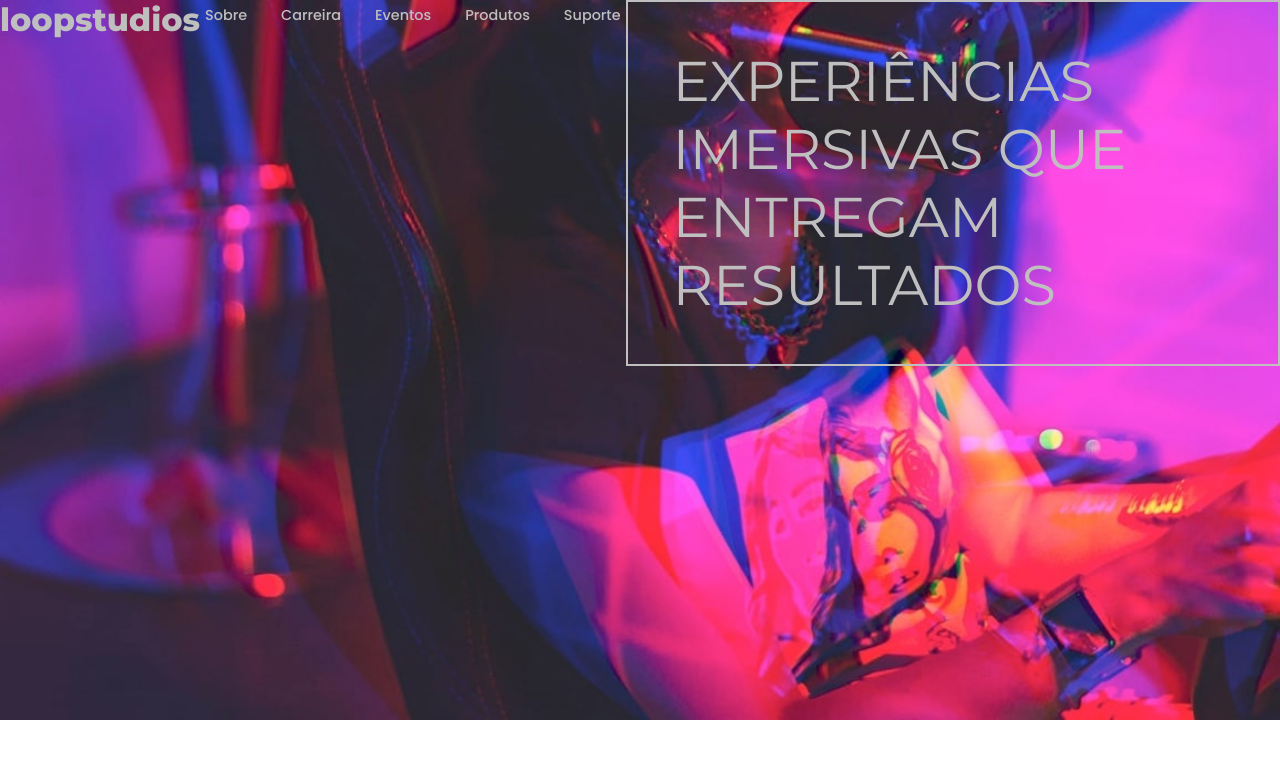
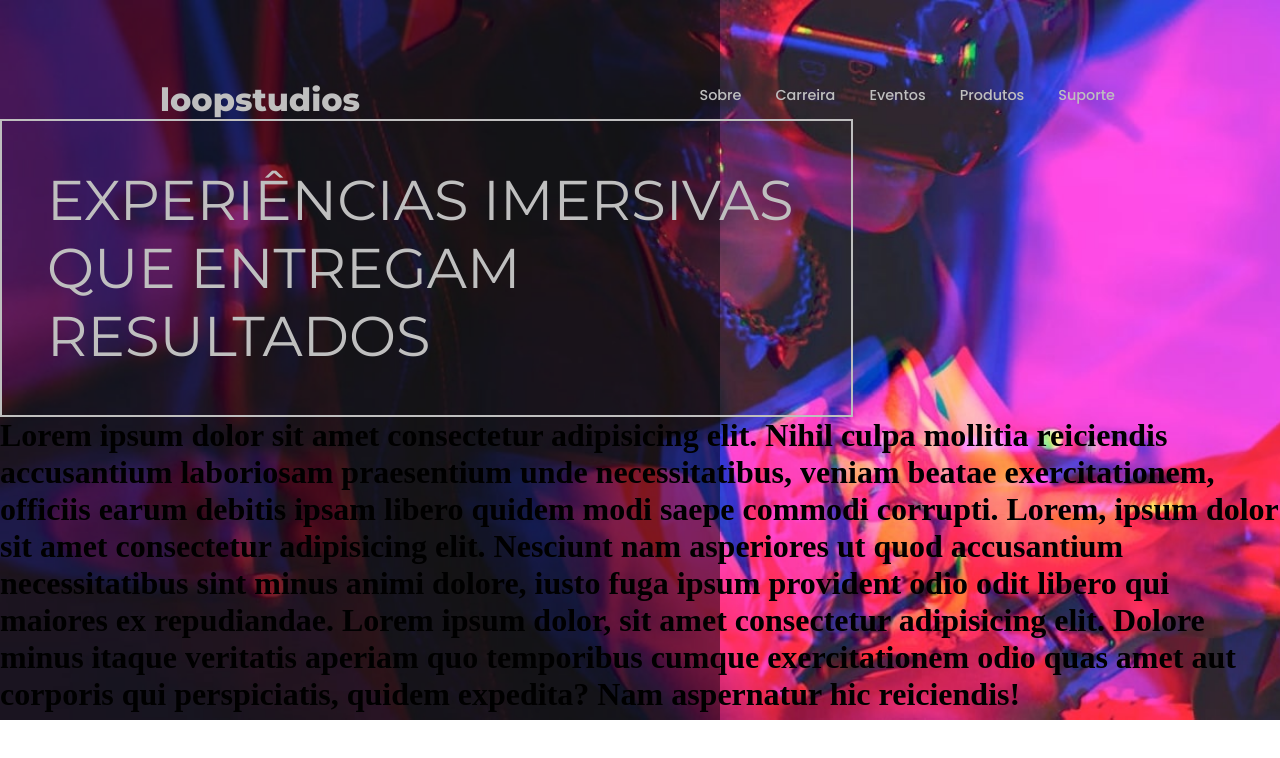
Before and after one commit to gpaiva12/novo-site, a plain HTML site: page index.html in a window 1280 px wide. Drawn offline with Linux system fonts and the light colour scheme.

Commit message:
novo site

```diff
--- a/index.html
+++ b/index.html
@@ -9,6 +9,7 @@
 </head>
 <body>
     <header class="header">
+        <div  class="header__top">
             <span class="header__logo"><a href="#">loopstudios</a></span>
             <nav>
                 <ul class="nav__ul">
@@ -19,7 +20,11 @@
                     <li><a href="#">Suporte</a></li>
                 </ul>
             </nav>
+        </div>
+        <div>
             <h1 class="header__texto"> Experiências imersivas que entregam resultados</h1>
+        </div>
     </header>
+    <h1>Lorem ipsum dolor sit amet consectetur adipisicing elit. Nihil culpa mollitia reiciendis accusantium laboriosam praesentium unde necessitatibus, veniam beatae exercitationem, officiis earum debitis ipsam libero quidem modi saepe commodi corrupti. Lorem, ipsum dolor sit amet consectetur adipisicing elit. Nesciunt nam asperiores ut quod accusantium necessitatibus sint minus animi dolore, iusto fuga ipsum provident odio odit libero qui maiores ex repudiandae. Lorem ipsum dolor, sit amet consectetur adipisicing elit. Dolore minus itaque veritatis aperiam quo temporibus cumque exercitationem odio quas amet aut corporis qui perspiciatis, quidem expedita? Nam aspernatur hic reiciendis!</h1>
 </body>
 </html>
--- a/styles/components/header.css
+++ b/styles/components/header.css
@@ -1,12 +1,34 @@
 body {
-    height: 90vh;
+    min-height: 90vh;
     background-image: url(../../imagens/image-hero.jpg);
     background-size: cover ;
     background-repeat: no-repeat;
+    position: relative;
+    overflow: hidden;
 }
 
-.header {
+body::before {
+    content: "";
+    position: absolute;
+    top: 0;
+    left: 0;
+    background-color: rgba(0, 0, 0, 0.5);
+    z-index: 1;
+    width: 90vh;
+    height: 90vh;
+}
+
+header, .header__texto, .nav__ul {
+    position: relative;
+    z-index: 2;
+}
+
+.header__top {
     display: flex;
+    justify-content: space-between;
+    width: 100%;
+    padding-inline: 10rem;
+    padding-top: 5rem;
 }
 
 .header__logo {
```
Lines whose indentation alone changed are shown as unchanged.
